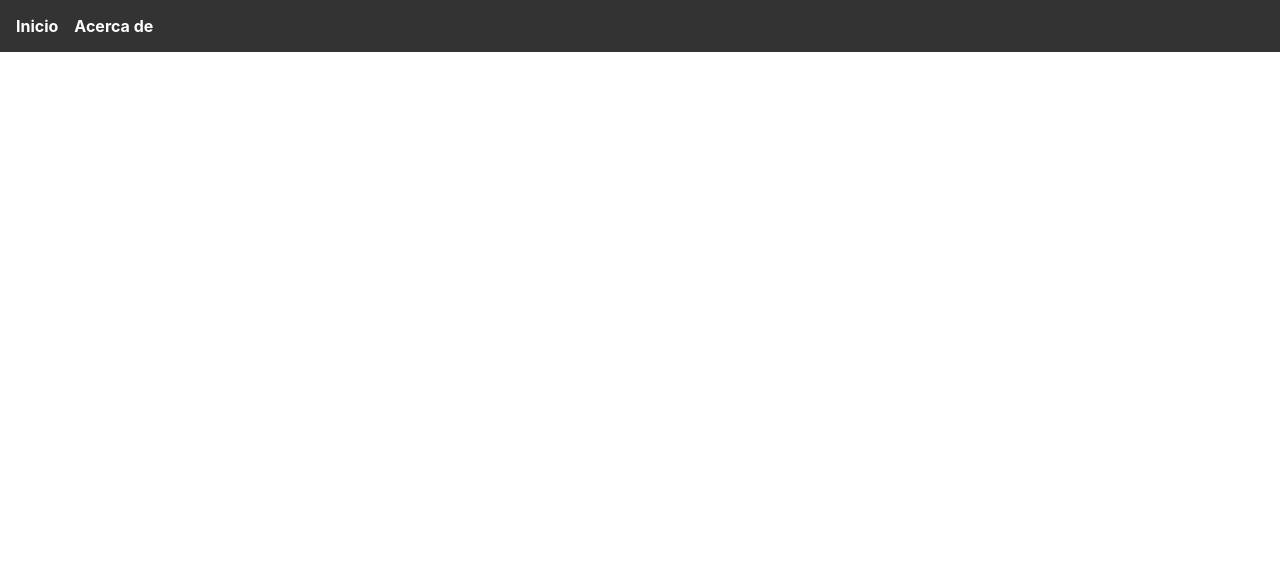
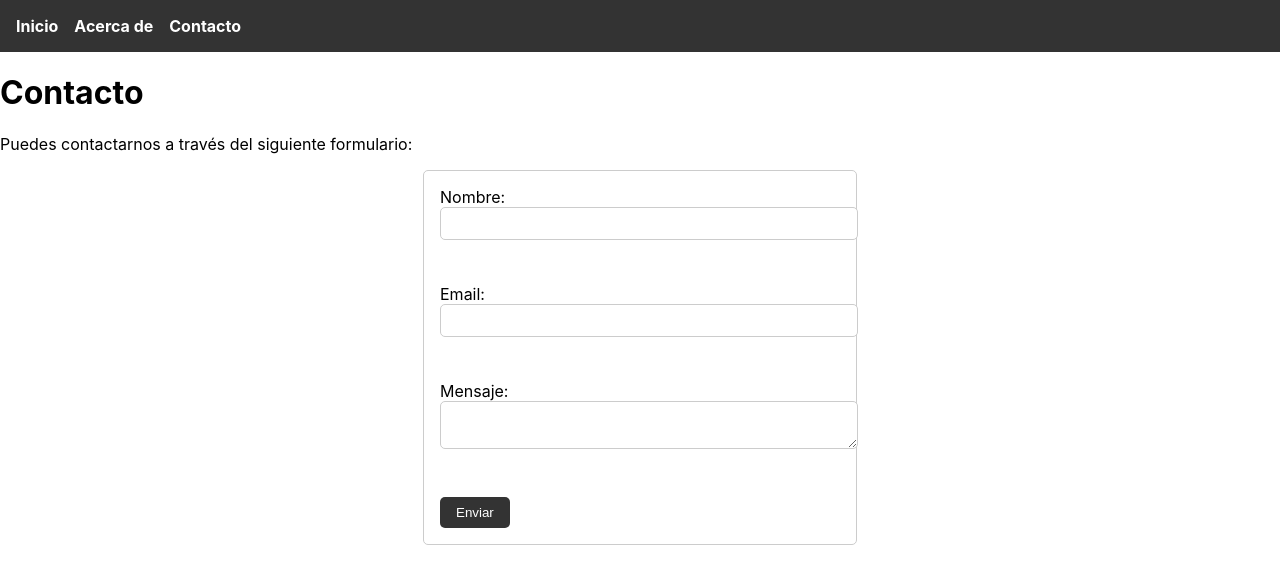
Before and after one commit to jadm2907/mi-primer-proyecto-react, a React (Create React App) app: page /contact in a window 1280 px wide. Before the commit this address had no page. Shown: the top 584 px of the page. Built offline with nearby package versions, Linux system fonts and the light colour scheme.

Commit message:
Agregados componentes Navbar, Contact y Footer

```diff
--- a/src/App.css
+++ b/src/App.css
@@ -62,3 +62,71 @@ nav ul li a {
 nav ul li a:hover {
   text-decoration: underline;
 }
+nav {
+  background-color: #333;
+  padding: 1rem;
+}
+
+nav ul {
+  list-style: none;
+  padding: 0;
+  margin: 0;
+  display: flex;
+  gap: 1rem;
+}
+
+nav ul li {
+  display: inline;
+}
+
+nav ul li a {
+  color: white;
+  text-decoration: none;
+  font-weight: bold;
+}
+
+nav ul li a:hover {
+  text-decoration: underline;
+}
+/*Estilos al formulario de contacto*/
+form {
+  max-width: 400px;
+  margin: 0 auto;
+  padding: 1rem;
+  border: 1px solid #ccc;
+  border-radius: 5px;
+}
+
+label {
+  display: block;
+  margin-bottom: 0.5rem;
+}
+
+input, textarea {
+  width: 100%;
+  padding: 0.5rem;
+  margin-bottom: 1rem;
+  border: 1px solid #ccc;
+  border-radius: 5px;
+}
+
+button {
+  background-color: #333;
+  color: white;
+  padding: 0.5rem 1rem;
+  border: none;
+  border-radius: 5px;
+  cursor: pointer;
+}
+
+button:hover {
+  background-color: #555;
+}
+/*Estilo para footer*/
+footer {
+  background-color: #333;
+  color: white;
+  text-align: center;
+  padding: 1rem;
+  margin-top: 2rem;
+}
--- a/src/App.js
+++ b/src/App.js
@@ -2,9 +2,30 @@ import React from 'react';
 import { BrowserRouter as Router, Routes, Route, Link } from 'react-router-dom';
 import Home from './components/pages/Home';
 import About from './components/pages/About';
+import Contact from './components/pages/Contact';
+import Navbar from './components/Navbar';
+import Footer from './components/Footer';
 import './App.css';
 
 function App() {
+  return (
+    <Router>
+      <Navbar /> {/* Usa el componente Navbar */}
+      <Routes>
+        <Route path="/" element={<Home />} />
+        <Route path="/about" element={<About />} />
+        <Route path="/contact" element={<Contact />} />
+      </Routes>
+    </Router>
+  );
+}
+
+export default App;
+
+
+
+//Menu anterior
+/*function App() {
   return (
     <Router>
       <nav>
@@ -26,7 +47,11 @@ function App() {
   );
 }
 
-export default App;
+export default App;*/
+
+
+
+
 /*import logo from './logo.svg';
 import './App.css';
 import { BrowserRouter as Router, Routes, Route } from 'react-router-dom';
--- /dev/null
+++ b/src/components/Footer.js
@@ -0,0 +1,11 @@
+import React from 'react';
+
+const Footer = () => {
+  return (
+    <footer>
+      <p>&copy; 2025 Mi Sitio Web con React. Todos los derechos reservados.</p>
+    </footer>
+  );
+};
+
+export default Footer;
--- /dev/null
+++ b/src/components/Navbar.js
@@ -0,0 +1,22 @@
+import React from 'react';
+import { Link } from 'react-router-dom';
+
+const Navbar = () => {
+  return (
+    <nav>
+      <ul>
+        <li>
+          <Link to="/">Inicio</Link>
+        </li>
+        <li>
+          <Link to="/about">Acerca de</Link>
+        </li>
+        <li>
+          <Link to="/contact">Contacto</Link> {/* Nuevo enlace */}
+        </li>
+      </ul>
+    </nav>
+  );
+};
+
+export default Navbar;
--- /dev/null
+++ b/src/components/pages/Contact.js
@@ -0,0 +1,30 @@
+import React from 'react';
+
+const Contact = () => {
+  return (
+    <div>
+      <h1>Contacto</h1>
+      <p>Puedes contactarnos a través del siguiente formulario:</p>
+      <form>
+        <label>
+          Nombre:
+          <input type="text" name="name" />
+        </label>
+        <br />
+        <label>
+          Email:
+          <input type="email" name="email" />
+        </label>
+        <br />
+        <label>
+          Mensaje:
+          <textarea name="message" />
+        </label>
+        <br />
+        <button type="submit">Enviar</button>
+      </form>
+    </div>
+  );
+};
+
+export default Contact;
```
